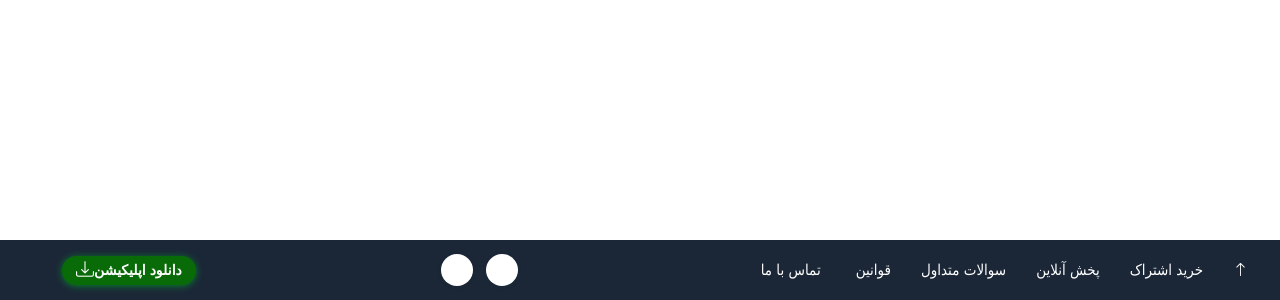
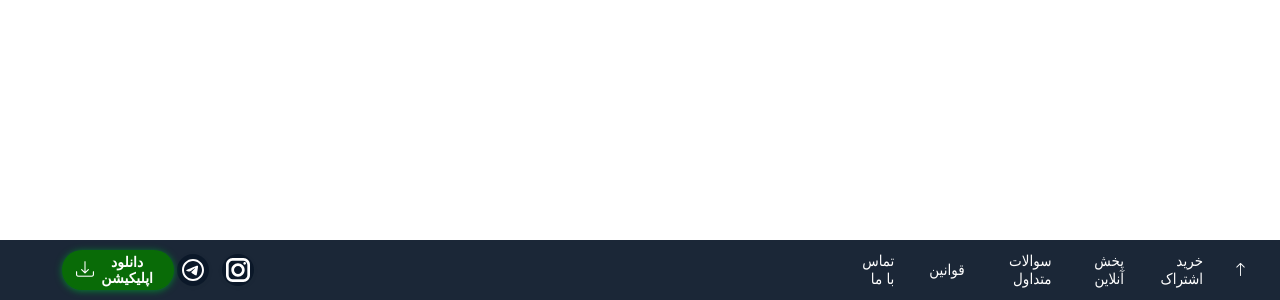
Before and after one commit to M-mahdi-1382/htmlfoterl, a plain HTML site: page index.html in a window 1280 px wide. Shown: the part 500-800 px from the top of the page. Drawn offline with nearby package versions, Linux system fonts and the light colour scheme.

Commit message:
Update style.css

```diff
--- a/style.css
+++ b/style.css
@@ -66,7 +66,7 @@ body {
   align-items: center;
   justify-content: center;
   border-radius: 50%;
-  background: #fff;
+  background: #0b1829ee;
   color: #0b1829ee;
   font-size: 20px;
   box-shadow: 0 1px 5px rgba(1, 50, 7, 0.06);
@@ -74,9 +74,12 @@ body {
   transition: background 0.2s, color 0.2s;
   cursor: pointer;
 }
+.footer-socials {
+  margin-right: 600px;
+}
 .footer-social:hover {
   background: #ff9100;
-  color: #fff;
+  color: #0b1829ee;
 }
 
 @media (max-width: 600px) {
```
